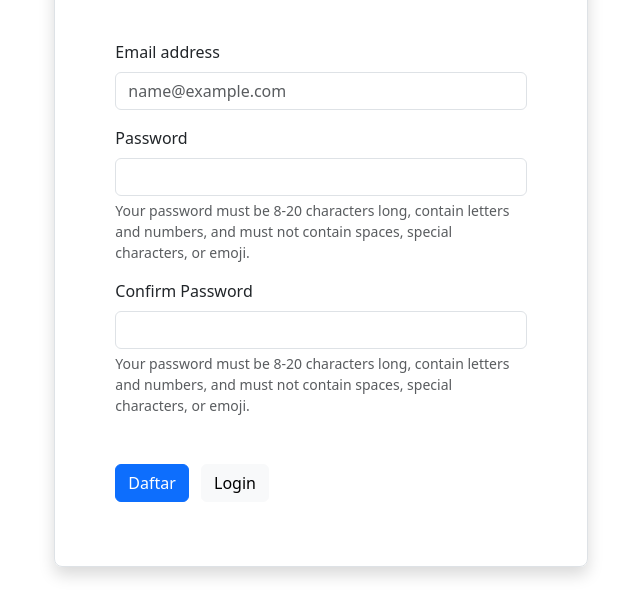
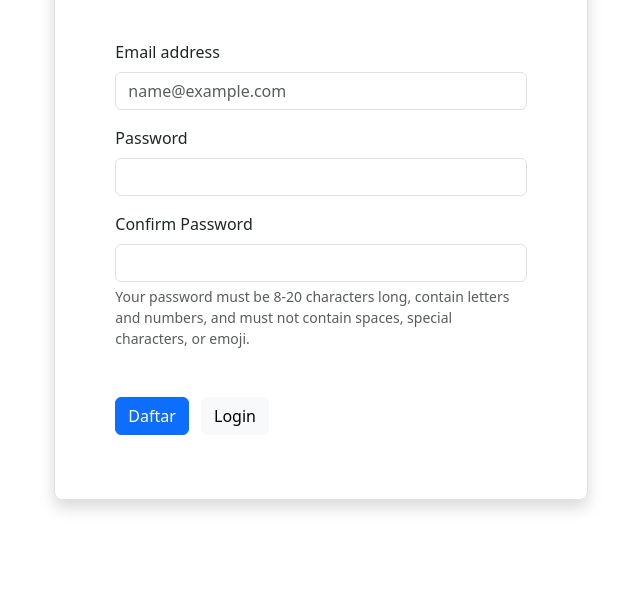
Before and after one commit to temmy-alex/belajar-git, a plain HTML site: page auth/registration.html in a window 1280 px wide. Shown: the part 170-786 px from the top of the page, without its empty margins (319-959 px from the left). Drawn offline with nearby package versions, Linux system fonts and the light colour scheme.

Commit message:
fix : auth/registration.html

```diff
--- a/auth/registration.html
+++ b/auth/registration.html
@@ -19,9 +19,6 @@
             <div class="mb-3">
                 <label for="inputPassword5" class="form-label">Password</label>
                 <input type="password" id="inputPassword5" class="form-control" aria-describedby="passwordHelpBlock">
-                <div id="passwordHelpBlock" class="form-text">
-                    Your password must be 8-20 characters long, contain letters and numbers, and must not contain spaces, special characters, or emoji.
-                </div>
             </div>
             <div class="mb-3">
                 <label for="inputPassword5" class="form-label">Confirm Password</label>
```
Also changed, not shown: index.html (+1 -0 lines).
